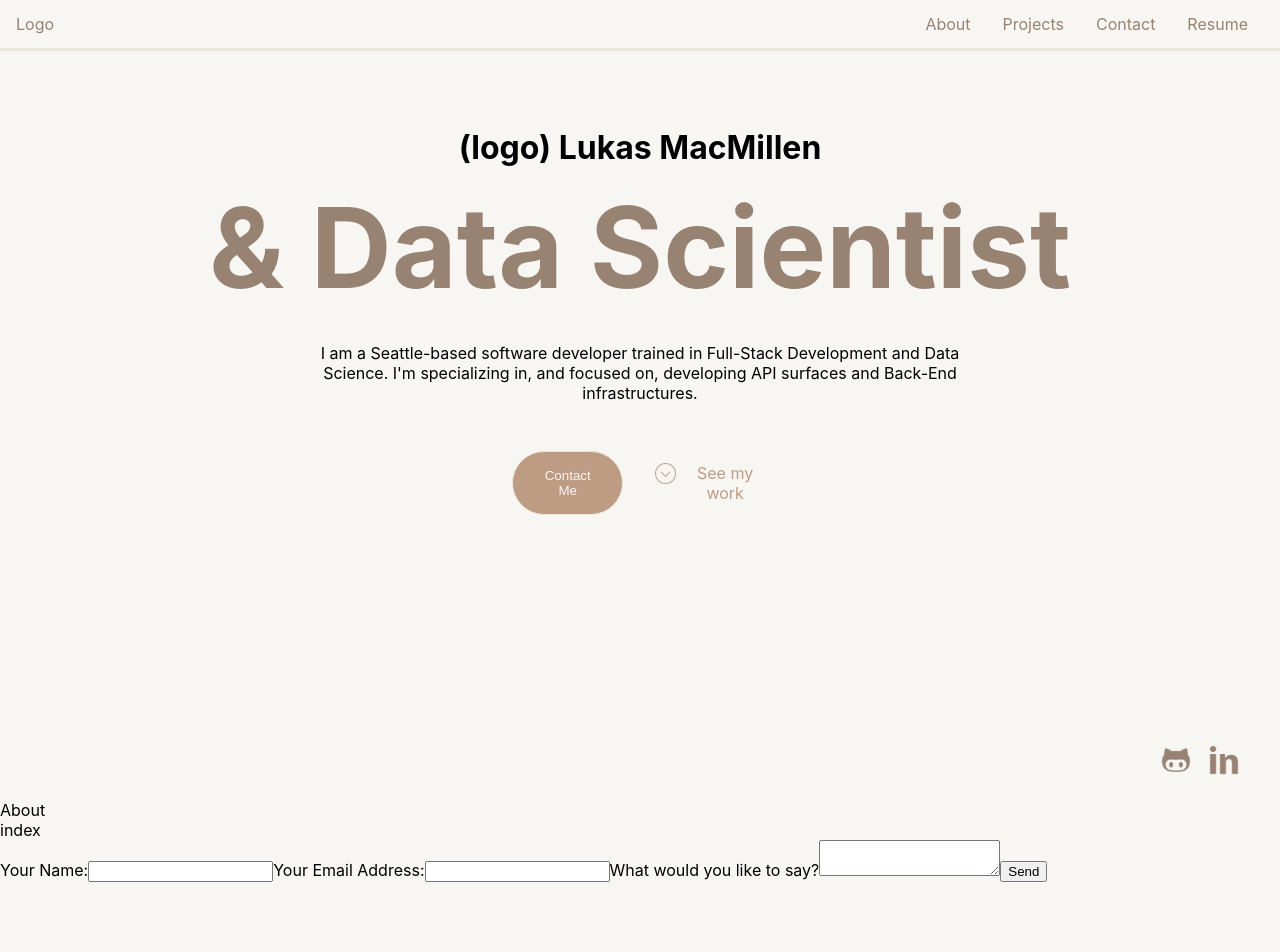
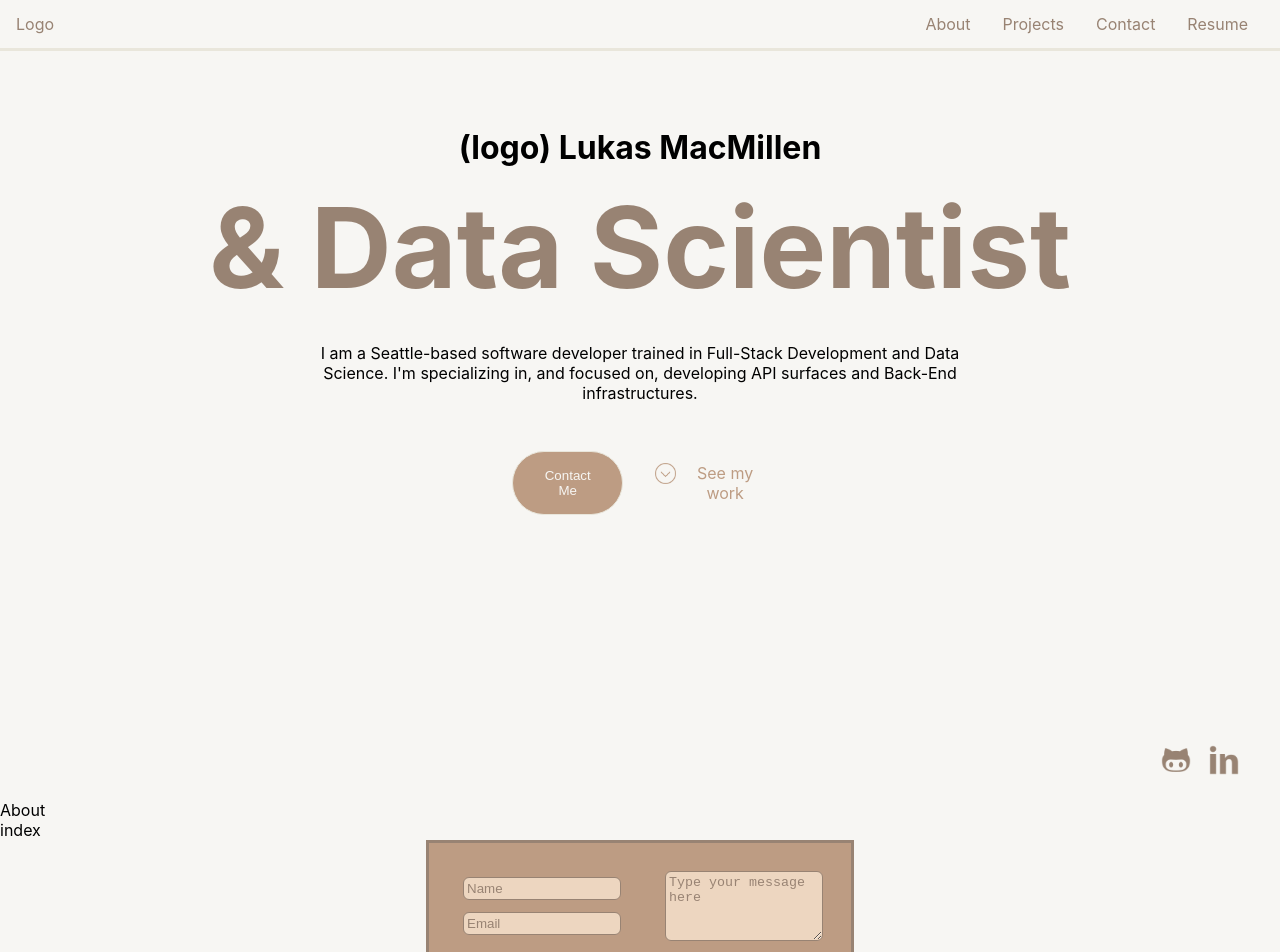
Before and after one commit to agtTwilight/portfolio, a React (Create React App) app: page / in a window 1280 px wide. Shown: the top 952 px of the page. Built offline with nearby package versions, Linux system fonts and the light colour scheme; the HTML template or start-up script is replaced by a standard one.

Commit message:
added initial styling to contact form

```diff
--- a/src/components/ContactForm/index.js
+++ b/src/components/ContactForm/index.js
@@ -1,38 +1,44 @@
-import React, { useRef } from 'react';
-import emailjs from '@emailjs/browser';
-// import "./style.css"
+import React, { useRef } from "react";
+import emailjs from "@emailjs/browser";
+import "./style.css";
 
 export const ContactForm = () => {
   const form = useRef();
 
   const sendEmail = (e) => {
     e.preventDefault();
-// TODO add .env file
-    emailjs.sendForm(
-        'service_zo7n8zv',
-        'template_3qonnuo',
+    // TODO add .env file
+    emailjs
+      .sendForm(
+        "service_zo7n8zv",
+        "template_3qonnuo",
         form.current,
-        'qAGcWm6fIZZLN4Dsa')
-      .then((result) => {
+        "qAGcWm6fIZZLN4Dsa"
+      )
+      .then(
+        (result) => {
           console.log(result.text);
           console.log("message sent");
           e.target.reset();
-      }, (error) => {
+        },
+        (error) => {
           console.log(error.text);
-      });
+        }
+      );
   };
 
   return (
-    <form id='contactForm' ref={form} onSubmit={sendEmail}>
-      <label>Your Name:</label>
-      <input type="text" name="user_name" />
-      <label>Your Email Address:</label>
-      <input type="email" name="user_email"/>
-      <label>What would you like to say?</label>
-      <textarea name="message" />
-      <input id='contactBtn' type="submit" value="Send" />
+    <form id="contactForm" ref={form} onSubmit={sendEmail}>
+      <section id="contactInputs">
+        <div>
+          <input type="text" name="user_name" placeholder="Name" />
+          <input type="email" name="user_email" placeholder="Email" />
+        </div>
+        <textarea name="message" placeholder="Type your message here" />
+      </section>
+      <input id="contactBtn" type="submit" value="Submit" />
     </form>
   );
 };
 
-export default ContactForm
+export default ContactForm;
--- /dev/null
+++ b/src/components/ContactForm/style.css
@@ -0,0 +1,43 @@
+#contactForm {
+    display: flex;
+    flex-direction: column;
+    margin: 0 auto;
+    padding: 1rem;
+    width: fit-content;
+    border: solid var(--coffeebrown);
+    background-color: var(--lightcoffeebrown);
+}
+
+#contactForm * {
+    margin: 6px;
+}
+
+#contactForm input, textarea {
+    color: var(--coffeebrown);
+    max-width: 150px;
+    background-color: var(--lattecream);
+    border: solid 1px var(--coffeebrown);
+    border-radius: 6px;
+    padding: 3px;
+}
+
+::placeholder {
+    color: var(--coffeebrown);
+}
+
+#contactBtn {
+    border-radius: 50px !important;
+    width: 72px;
+    margin: 0 auto;
+}
+
+#contactInputs {
+    display: flex;
+    justify-content: space-evenly;
+}
+
+#contactInputs div {
+    display: flex;
+    flex-direction: column;
+    margin-right: 2rem;
+}
```
